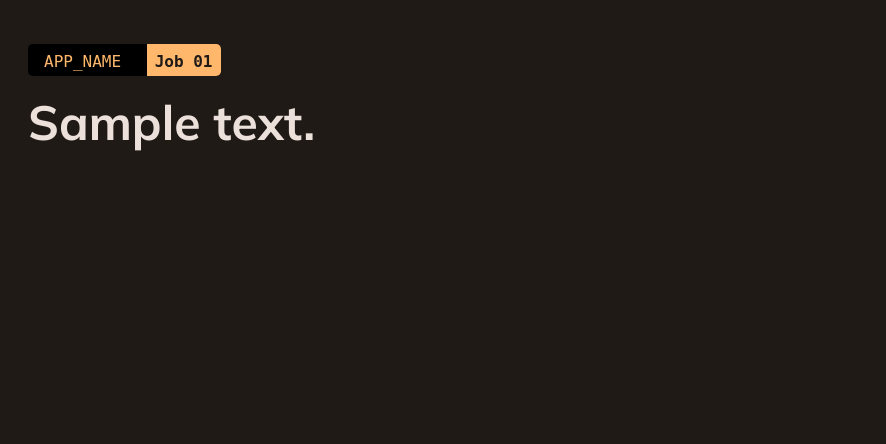
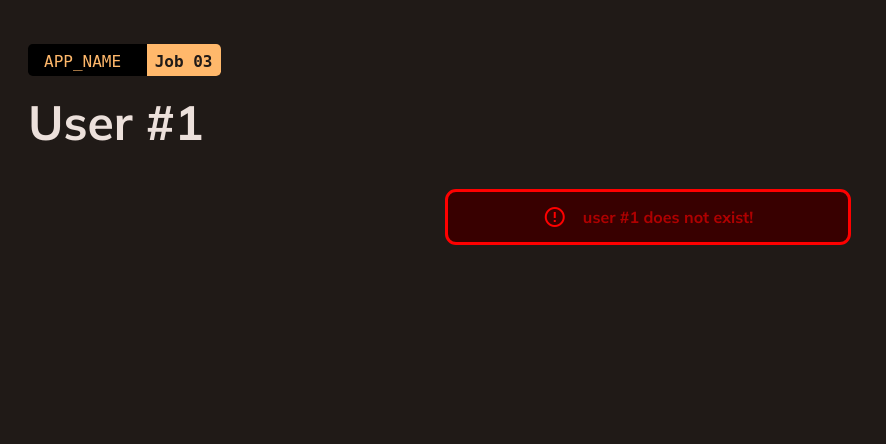
Before and after one commit to abraham-ukachi/super-week, a PHP site: the page made by src/View/user.php in a window 1280 px wide. Shown: the top 444 px of the page, without its empty margins (0-886 px from the left). Run offline with PHP 8.4, Linux system fonts and the light colour scheme; the template is opened without the code that fills it: most values are stand-ins (such as "Sample title", 1, 10 or a date in 2020); data that the repository does not hold is empty; some libraries are stand-ins or nearby versions.

Commit message:
:fire: Update page with error status message and user details in JSON

```diff
--- a/src/View/user.php
+++ b/src/View/user.php
@@ -54,8 +54,20 @@
   <meta name="viewport" content="width=device-width, minimum-scale=1.0, initial-scale=1.0, user-scalable=no">
   <meta name="description" content="Super Week is a 7-day school project to help students revisit the basics of PHP autoloading, namespaces, routing, and templating.">
 
+  <!-- PHP (1): If the user was found... -->
+  <?php if ($userFound): ?>
+  <!-- ...PHP (1): Show the title w/ user id -->
+
   <!-- Title -->
-  <title>Users | Super Week</title>
+  <title>User #<?= $userId ?> | Super Week</title>
+
+  <?php else: ?> <!-- (Else|PHP (1)) -->
+
+  <!-- Title -->
+  <title>User NOT found :( | Super Week</title>
+
+  <?php endif; ?>
+  <!-- End of PHP (1) -->
 
 
   <!-- Fonts -->
@@ -95,8 +107,32 @@
 <!-- End of HEAD -->
 
 <body>
-  <code><?= APP_NAME ?> <span>Job 01</span></code>
-  <h1><?= $welcomeMessage ?></h1>
+  <code><?= APP_NAME ?> <span>Job 03</span></code>
+  <h1>User #<?= $userId ?></h1>
+
+
+  <!-- PHP (2): If the user was found... -->
+  <?php if ($userFound): ?>
+  <!-- ...PHP (2): Show the user's details in JSON format -->
+
+  <pre><?= $userJSON ?></pre>
+
+  <?php else: ?> <!-- (Else|PHP (1)) -->
+
+  <!-- Status Messages -->
+  <div class="status-messages">
+    <!-- Error - Status Message -->
+    <div class="error status-message">
+      <span class="material-icons icon">error_outline</span>
+      <p class="message">User #<?= $userId ?> does not exist!</p>
+    </div>
+
+  </div>
+  <!-- End of Status Messages -->
+
+  <?php endif; ?>
+  <!-- End of PHP (1) -->
+
 </body>
 
 </html>
```
